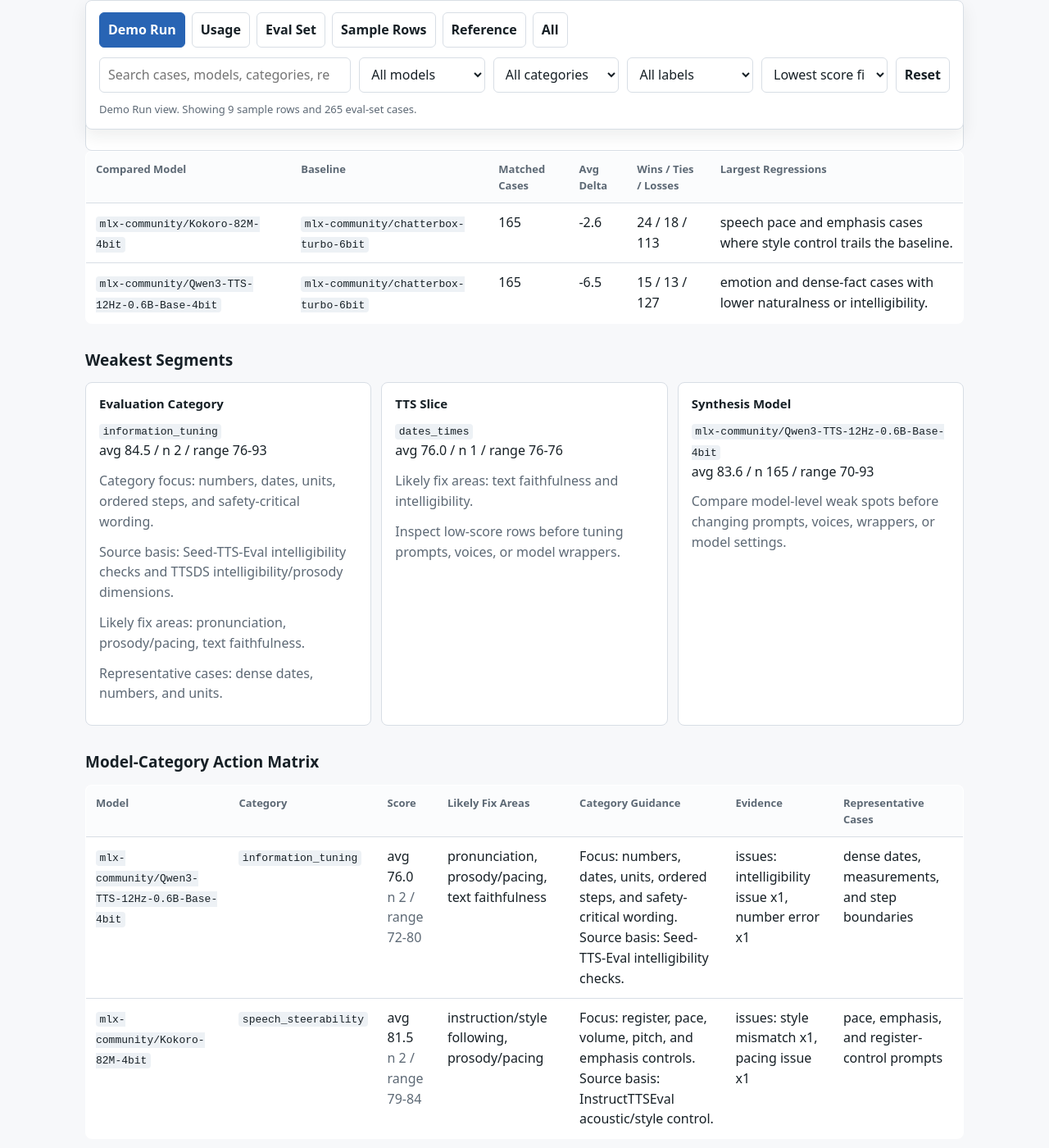
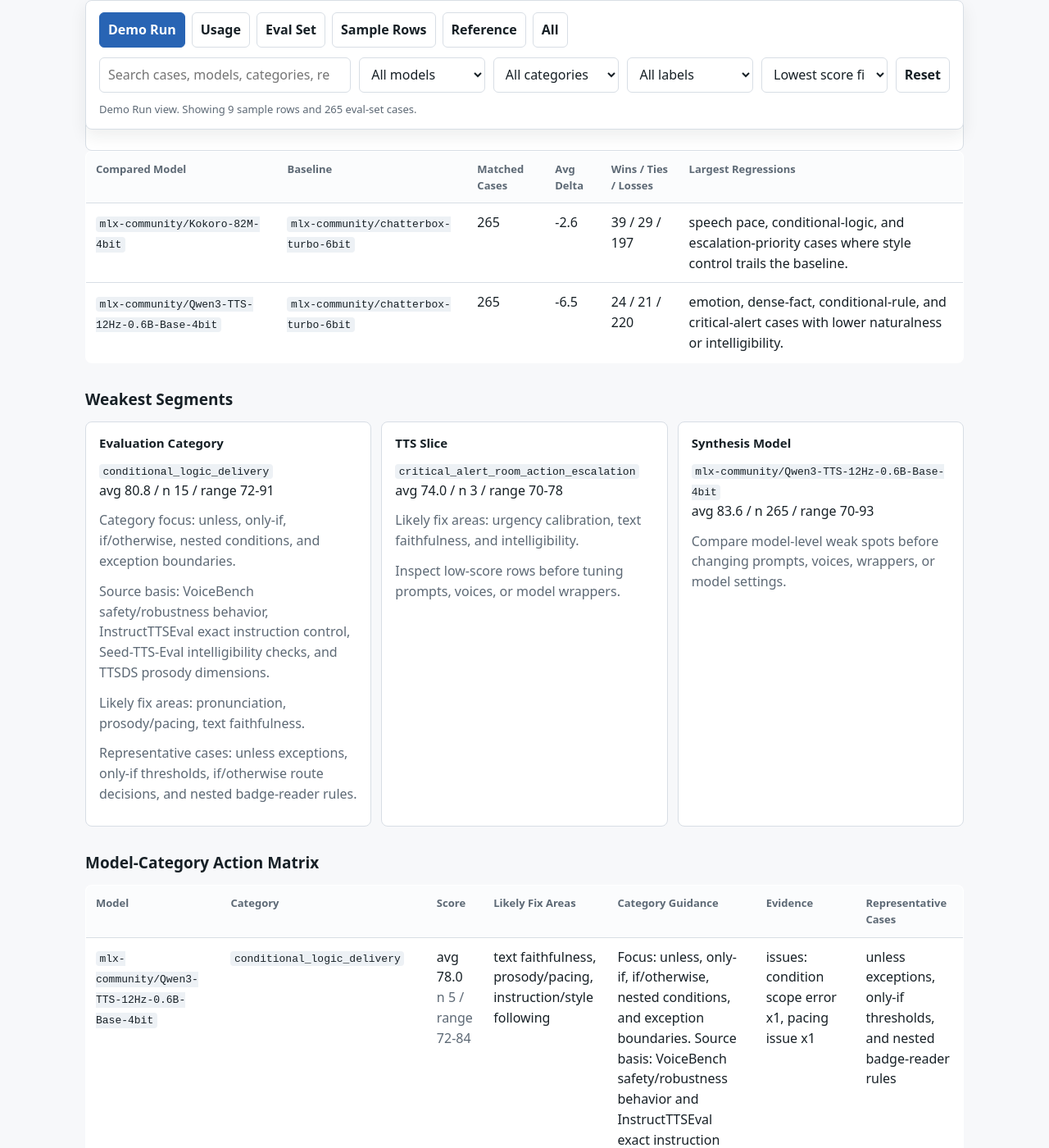
Before and after one commit to kennethli319/kennethli319.github.io, a Jekyll site: the page open-audio-judge/tts-leaderboard-demo.html, which Jekyll copies as it is, in a window 1280 px wide and 1400 px high, scrolled down 4363 px. Shown: the whole window at 82% size. Built offline with Jekyll 4.4.1, drawn with Linux system fonts in a browser that asks for light colours; some of the changed text lies outside the part shown.

Commit message:
Refresh Open Audio Judge preview sections

```diff
--- a/open-audio-judge/tts-leaderboard-demo.html
+++ b/open-audio-judge/tts-leaderboard-demo.html
@@ -2646,18 +2646,18 @@
         <tr>
           <td data-label="Compared Model"><code>mlx-community/Kokoro-82M-4bit</code></td>
           <td data-label="Baseline"><code>mlx-community/chatterbox-turbo-6bit</code></td>
-          <td data-label="Matched Cases">165</td>
+          <td data-label="Matched Cases">265</td>
           <td data-label="Avg Delta">-2.6</td>
-          <td data-label="Wins / Ties / Losses">24 / 18 / 113</td>
-          <td data-label="Largest Regressions">speech pace and emphasis cases where style control trails the baseline.</td>
+          <td data-label="Wins / Ties / Losses">39 / 29 / 197</td>
+          <td data-label="Largest Regressions">speech pace, conditional-logic, and escalation-priority cases where style control trails the baseline.</td>
         </tr>
         <tr>
           <td data-label="Compared Model"><code>mlx-community/Qwen3-TTS-12Hz-0.6B-Base-4bit</code></td>
           <td data-label="Baseline"><code>mlx-community/chatterbox-turbo-6bit</code></td>
-          <td data-label="Matched Cases">165</td>
+          <td data-label="Matched Cases">265</td>
           <td data-label="Avg Delta">-6.5</td>
-          <td data-label="Wins / Ties / Losses">15 / 13 / 127</td>
-          <td data-label="Largest Regressions">emotion and dense-fact cases with lower naturalness or intelligibility.</td>
+          <td data-label="Wins / Ties / Losses">24 / 21 / 220</td>
+          <td data-label="Largest Regressions">emotion, dense-fact, conditional-rule, and critical-alert cases with lower naturalness or intelligibility.</td>
         </tr>
       </tbody>
     </table>
@@ -2666,21 +2666,21 @@
     <section class="grid">
       <div class="panel">
         <h3>Evaluation Category</h3>
-        <p><code>information_tuning</code><br>avg 84.5 / n 2 / range 76-93</p>
-        <p class="muted">Category focus: numbers, dates, units, ordered steps, and safety-critical wording.</p>
-        <p class="muted">Source basis: Seed-TTS-Eval intelligibility checks and TTSDS intelligibility/prosody dimensions.</p>
+        <p><code>conditional_logic_delivery</code><br>avg 80.8 / n 15 / range 72-91</p>
+        <p class="muted">Category focus: unless, only-if, if/otherwise, nested conditions, and exception boundaries.</p>
+        <p class="muted">Source basis: VoiceBench safety/robustness behavior, InstructTTSEval exact instruction control, Seed-TTS-Eval intelligibility checks, and TTSDS prosody dimensions.</p>
         <p class="muted">Likely fix areas: pronunciation, prosody/pacing, text faithfulness.</p>
-        <p class="muted">Representative cases: dense dates, numbers, and units.</p>
+        <p class="muted">Representative cases: unless exceptions, only-if thresholds, if/otherwise route decisions, and nested badge-reader rules.</p>
       </div>
       <div class="panel">
         <h3>TTS Slice</h3>
-        <p><code>dates_times</code><br>avg 76.0 / n 1 / range 76-76</p>
-        <p class="muted">Likely fix areas: text faithfulness and intelligibility.</p>
+        <p><code>critical_alert_room_action_escalation</code><br>avg 74.0 / n 3 / range 70-78</p>
+        <p class="muted">Likely fix areas: urgency calibration, text faithfulness, and intelligibility.</p>
         <p class="muted">Inspect low-score rows before tuning prompts, voices, or model wrappers.</p>
       </div>
       <div class="panel">
         <h3>Synthesis Model</h3>
-        <p><code>mlx-community/Qwen3-TTS-12Hz-0.6B-Base-4bit</code><br>avg 83.6 / n 165 / range 70-93</p>
+        <p><code>mlx-community/Qwen3-TTS-12Hz-0.6B-Base-4bit</code><br>avg 83.6 / n 265 / range 70-93</p>
         <p class="muted">Compare model-level weak spots before changing prompts, voices, wrappers, or model settings.</p>
       </div>
     </section>
@@ -2701,12 +2701,12 @@
       <tbody>
         <tr>
           <td data-label="Model"><code>mlx-community/Qwen3-TTS-12Hz-0.6B-Base-4bit</code></td>
-          <td data-label="Category"><code>information_tuning</code></td>
-          <td data-label="Score">avg 76.0<br><span class="muted">n 2 / range 72-80</span></td>
-          <td data-label="Likely Fix Areas">pronunciation, prosody/pacing, text faithfulness</td>
-          <td data-label="Category Guidance">Focus: numbers, dates, units, ordered steps, and safety-critical wording. Source basis: Seed-TTS-Eval intelligibility checks.</td>
-          <td data-label="Evidence">issues: intelligibility issue x1, number error x1</td>
-          <td data-label="Representative Cases">dense dates, measurements, and step boundaries</td>
+          <td data-label="Category"><code>conditional_logic_delivery</code></td>
+          <td data-label="Score">avg 78.0<br><span class="muted">n 5 / range 72-84</span></td>
+          <td data-label="Likely Fix Areas">text faithfulness, prosody/pacing, instruction/style following</td>
+          <td data-label="Category Guidance">Focus: unless, only-if, if/otherwise, nested conditions, and exception boundaries. Source basis: VoiceBench safety/robustness behavior and InstructTTSEval exact instruction control.</td>
+          <td data-label="Evidence">issues: condition scope error x1, pacing issue x1</td>
+          <td data-label="Representative Cases">unless exceptions, only-if thresholds, and nested badge-reader rules</td>
         </tr>
         <tr>
           <td data-label="Model"><code>mlx-community/Kokoro-82M-4bit</code></td>
@@ -2717,13 +2717,22 @@
           <td data-label="Evidence">issues: style mismatch x1, pacing issue x1</td>
           <td data-label="Representative Cases">pace, emphasis, and register-control prompts</td>
         </tr>
+        <tr>
+          <td data-label="Model"><code>mlx-community/Qwen3-TTS-12Hz-0.6B-Base-4bit</code></td>
+          <td data-label="Category"><code>priority_escalation_delivery</code></td>
+          <td data-label="Score">avg 77.5<br><span class="muted">n 5 / range 70-86</span></td>
+          <td data-label="Likely Fix Areas">urgency calibration, intelligibility, text faithfulness</td>
+          <td data-label="Category Guidance">Focus: critical alerts, severity labels, triage priority, alert downgrades, and escalation owner/deadline handoffs. Source basis: VoiceBench safety/robustness behavior and Seed-TTS-Eval intelligibility checks.</td>
+          <td data-label="Evidence">issues: over-urgent prosody x1, room/action clarity x1</td>
+          <td data-label="Representative Cases">critical alert, severity label, triage assignment, and handoff deadline samples</td>
+        </tr>
       </tbody>
     </table>
 
     <h2>Sample-By-Sample Breakdown</h2>
     <p>
       The real combined report contains one row per synthesized model/case pair. This preview shows
-      representative rows across models, categories, slices, and score bands from the 480 generated
+      representative rows across models, categories, slices, and score bands from the 795 generated
       samples.
     </p>
     <table id="sample-breakdown-table">
```
